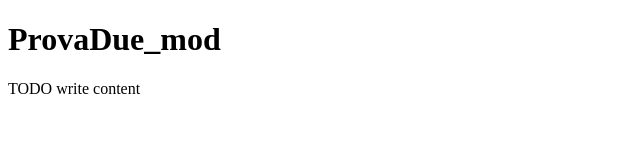
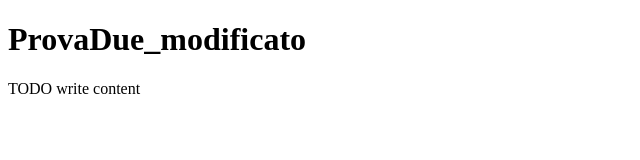
Before and after one commit to alessiosperoni/amm2015, a plain HTML site: page Index.html in a window 1280 px wide. Shown: the whole page, without its empty margins (0-640 px from the left). Drawn offline with Linux system fonts and the light colour scheme.

Commit message:
CommitProva2

```diff
--- a/Index.html
+++ b/Index.html
@@ -11,7 +11,7 @@ and open the template in the editor.
         <meta name="viewport" content="width=device-width, initial-scale=1.0">
     </head>
     <body>
-        <h1>ProvaDue_mod</h1>
+        <h1>ProvaDue_modificato</h1>
         <div>TODO write content</div>
     </body>
 </html>
```
